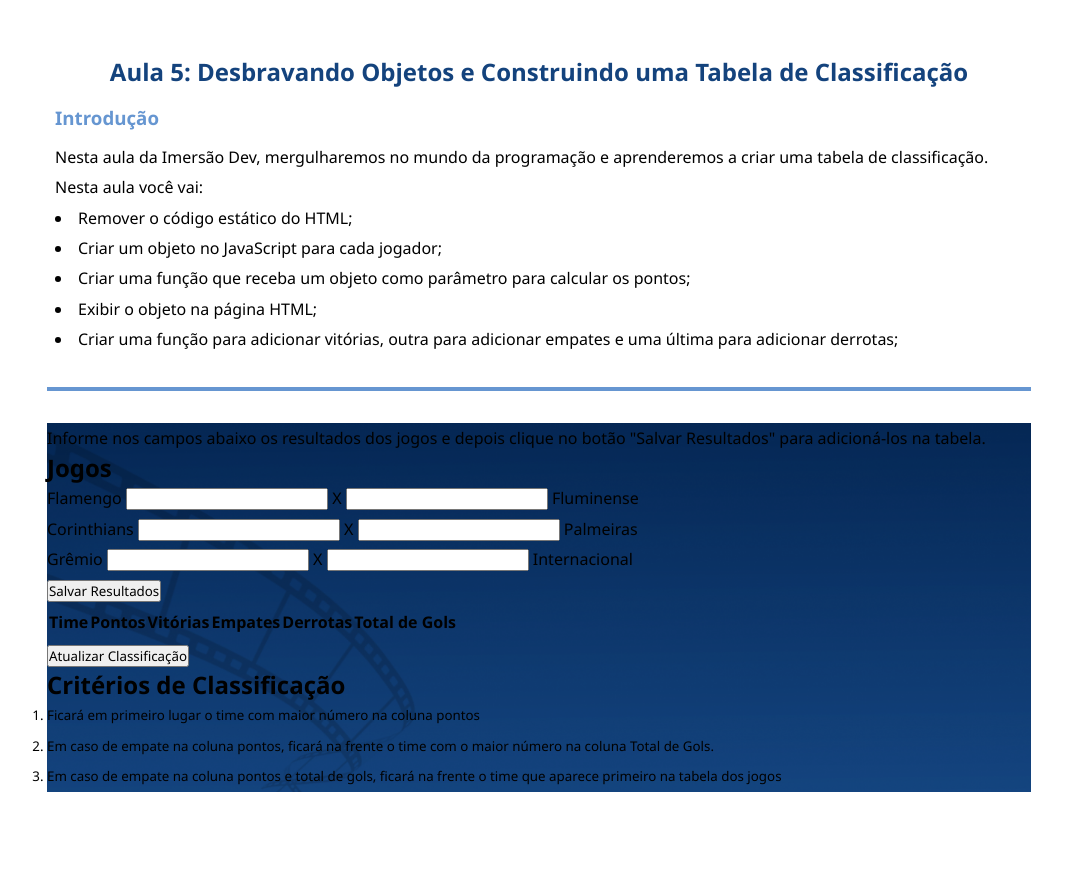
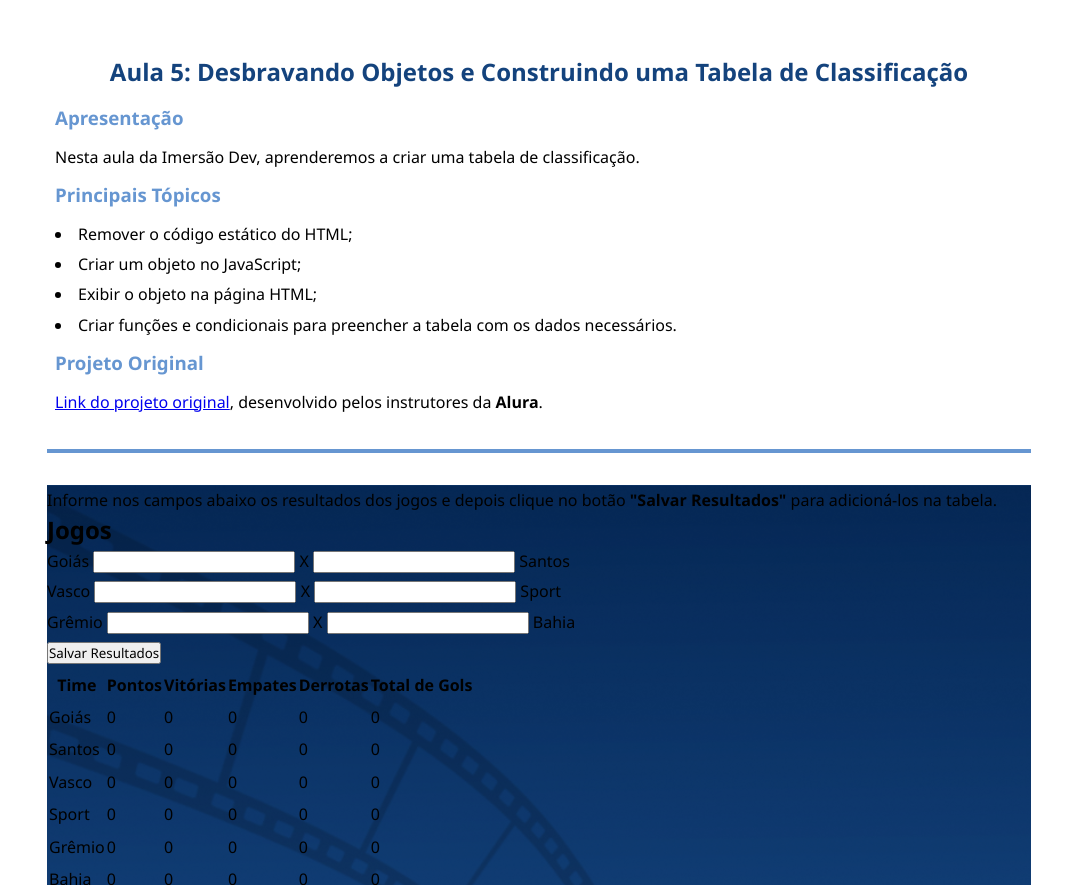
Before and after one commit to rafa-san/alura-imersao-dev-7-edicao, a plain HTML site: page aulas/aula-05/aula-05.html in a window 1280 px wide. Shown: the part 132-1017 px from the top of the page, without its empty margins (101-1172 px from the left). Drawn offline with Linux system fonts and the light colour scheme.

Commit message:
Atualizações:
Atualizei endereços de links, modifiquei o texto de apresentação da aula e também alguns trechos do exercício.

```diff
--- a/aulas/aula-05/aula-05.html
+++ b/aulas/aula-05/aula-05.html
@@ -21,7 +21,7 @@
         <li class="link-aula"><a href="../aula-01/aula-01.html">Aula 1</a></li>
         <li class="link-aula"><a href="../aula-02/aula-02.html">Aula 2</a></li>
         <li class="link-aula"><a href="../aula-03-e-04/aula-03-e-04.html">Aulas 3 e 4</a></li>
-        <li class="link-aula"><a href="aula-05.html">Aula 5</a></li>
+        <li class="link-aula"><a href="aula-05.html" class="link-ativo">Aula 5</a></li>
       </ul>
     </nav>
   </header>
@@ -30,16 +30,17 @@
     <section class="apresentacao">
       <h2>Aula 5: Desbravando Objetos e Construindo uma Tabela de Classificação</h2>
       <div>
-        <h3>Introdução</h3>
-        <p>Nesta aula da Imersão Dev, mergulharemos no mundo da programação e aprenderemos a criar uma tabela de classificação.</p>
-        <p>Nesta aula você vai:</p>
+        <h3>Apresentação</h3>
+        <p>Nesta aula da Imersão Dev, aprenderemos a criar uma tabela de classificação.</p>
+        <h3>Principais Tópicos</h3>
         <ul>
           <li>Remover o código estático do HTML;</li>
-          <li>Criar um objeto no JavaScript para cada jogador;</li>
-          <li>Criar uma função que receba um objeto como parâmetro para calcular os pontos;</li>
+          <li>Criar um objeto no JavaScript;</li>
           <li>Exibir o objeto na página HTML;</li>
-          <li>Criar uma função para adicionar vitórias, outra para adicionar empates e uma última para adicionar derrotas;</li>
+          <li>Criar funções e condicionais para preencher a tabela com os dados necessários.</li>
         </ul>
+        <h3>Projeto Original</h3>
+        <p><a href="https://codepen.io/imersao-dev/pen/yLXzvOM?editors=0010" target="_blank" class="link-externo">Link do projeto original</a>, desenvolvido pelos instrutores da <strong>Alura</strong>.</p>
       </div>
     </section>
 
@@ -47,33 +48,33 @@
 
     <section class="exercicio-e-retorno">
       <div class="container-1">
-        <p>Informe nos campos abaixo os resultados dos jogos e depois clique no botão "Salvar Resultados" para adicioná-los na tabela.</p>
+        <p>Informe nos campos abaixo os resultados dos jogos e depois clique no botão <strong>"Salvar Resultados"</strong> para adicioná-los na tabela.</p>
       </div>
 
       <div class="container-2">
         <h2>Jogos</h2>
           <div class="jogo-1">
-            <label for="time-1">Flamengo</label>
-            <input type="number" id="time-1" name="time-1" class="input-gols" required />
+            <label for="time-1" class="time1">Goiás</label>
+            <input type="number" id="time-1" name="time-1" class="input-gols" />
             <span>X</span>
-            <input type="number" id="time-2" name="time-2" class="input-gols" required />
-            <label for="time-2">Fluminense</label>
+            <input type="number" id="time-2" name="time-2" class="input-gols" />
+            <label for="time-2">Santos</label>
           </div>
 
           <div class="jogo-2">
-            <label for="time-3">Corinthians</label>
-            <input type="number" id="time-3" name="time-3" class="input-gols" required />
+            <label for="time-3">Vasco</label>
+            <input type="number" id="time-3" name="time-3" class="input-gols" />
             <span>X</span>
-            <input type="number" id="time-4" name="time-4" class="input-gols" required />
-            <label for="time-4">Palmeiras</label>
+            <input type="number" id="time-4" name="time-4" class="input-gols" />
+            <label for="time-4">Sport</label>
           </div>
 
           <div class="jogo-3">
             <label for="time-5">Grêmio</label>
-            <input type="number" id="time-5" name="time-5" class="input-gols" required />
+            <input type="number" id="time-5" name="time-5" class="input-gols" />
             <span>X</span>
-            <input type="number" id="time-6" name="time-6" class="input-gols" required />
-            <label for="time-6">Internacional</label>
+            <input type="number" id="time-6" name="time-6" class="input-gols" />
+            <label for="time-6">Bahia</label>
           </div>
       </div>
 
@@ -99,12 +100,12 @@
 
       <div class="container-5">
         <button id="atualizar-classificacao">Atualizar Classificação</button>
-        <h2>Critérios de Classificação</h2>
+        <h3>Critérios de Classificação</h3>
         <ol>
           <small>
-            <li>Ficará em primeiro lugar o time com maior número na coluna pontos</li>
-            <li>Em caso de empate na coluna pontos, ficará na frente o time com o maior número na coluna Total de Gols.</li>
-            <li>Em caso de empate na coluna pontos e total de gols, ficará na frente o time que aparece primeiro na tabela dos jogos</li>
+            <li>Ficará em primeiro lugar o time com maior número na coluna <strong>Pontos</strong></li>
+            <li>Em caso de empate na coluna <strong>Pontos</strong>, ficará na frente o time com o maior número na coluna <strong>Total de Gols.</strong></li>
+            <li>Em caso de empate na coluna <strong>Pontos</strong> e <strong>Total de Gols</strong>, ficará na frente o time que aparece primeiro na tabela dos jogos</li>
           </small>
         </ol>
       </div>
@@ -124,8 +125,7 @@
 
   <script src="https://kit.fontawesome.com/9f46c28665.js" crossorigin="anonymous"></script>
   <script src="../../scripts/menu-responsivo.js"></script>
-  <!-- <script src="aula-05.js"></script> -->
-  <script src="aula-05b.js"></script>
+  <script src="../../scripts/aula-05.js"></script>
 </body>
 
 </html>
```
